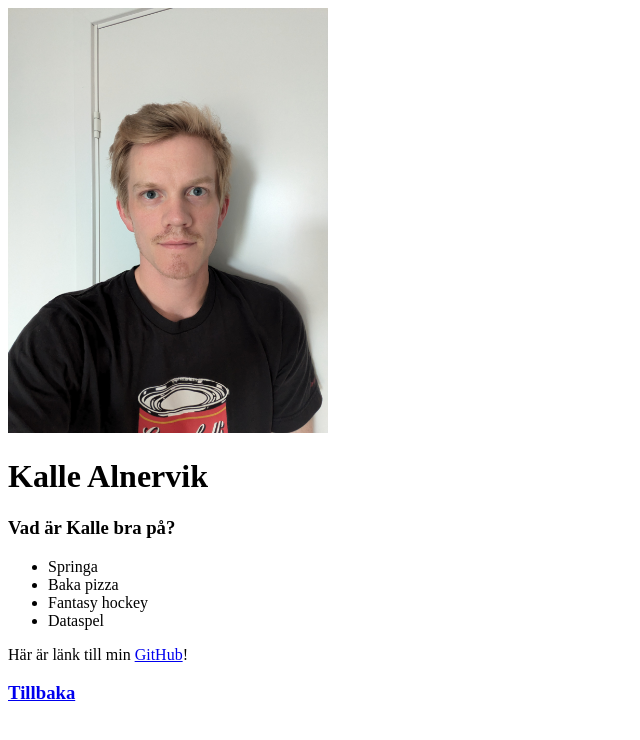
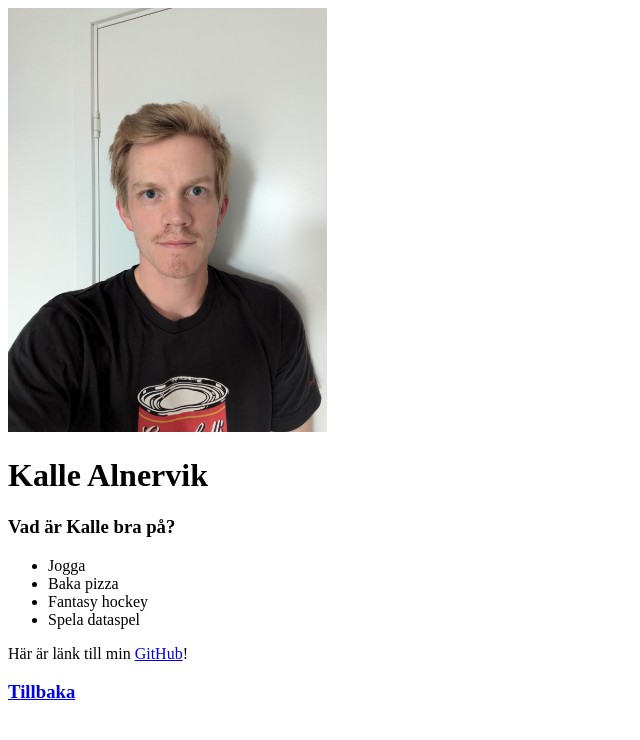
Before and after one commit to alnervik/kontaktbok, a plain HTML site: page kalle_alnervik.html in a window 1280 px wide. Shown: the whole page, without its empty margins (0-640 px from the left). Drawn offline with Linux system fonts and the light colour scheme.

```diff
--- a/kalle_alnervik.html
+++ b/kalle_alnervik.html
@@ -6,14 +6,14 @@
     <title>Kalle Alnervik</title>
 </head>
 <body>
-    <img src="./pictures/kalle.jpg" alt="Kalle utan keps" height="425" width="320">
+    <img src="./pictures/kalle.jpg" alt="Kalle utan keps" height="424" width="319">
     <h1>Kalle Alnervik</h1>
     <p>
         <h3>Vad är Kalle bra på?</h3>
-        <ul><li>Springa</li>
+        <ul><li>Jogga</li>
             <li>Baka pizza</li>
             <li>Fantasy hockey</li>
-            <li>Dataspel</li>
+            <li>Spela dataspel</li>
         </ul>
 
     </p>
```
